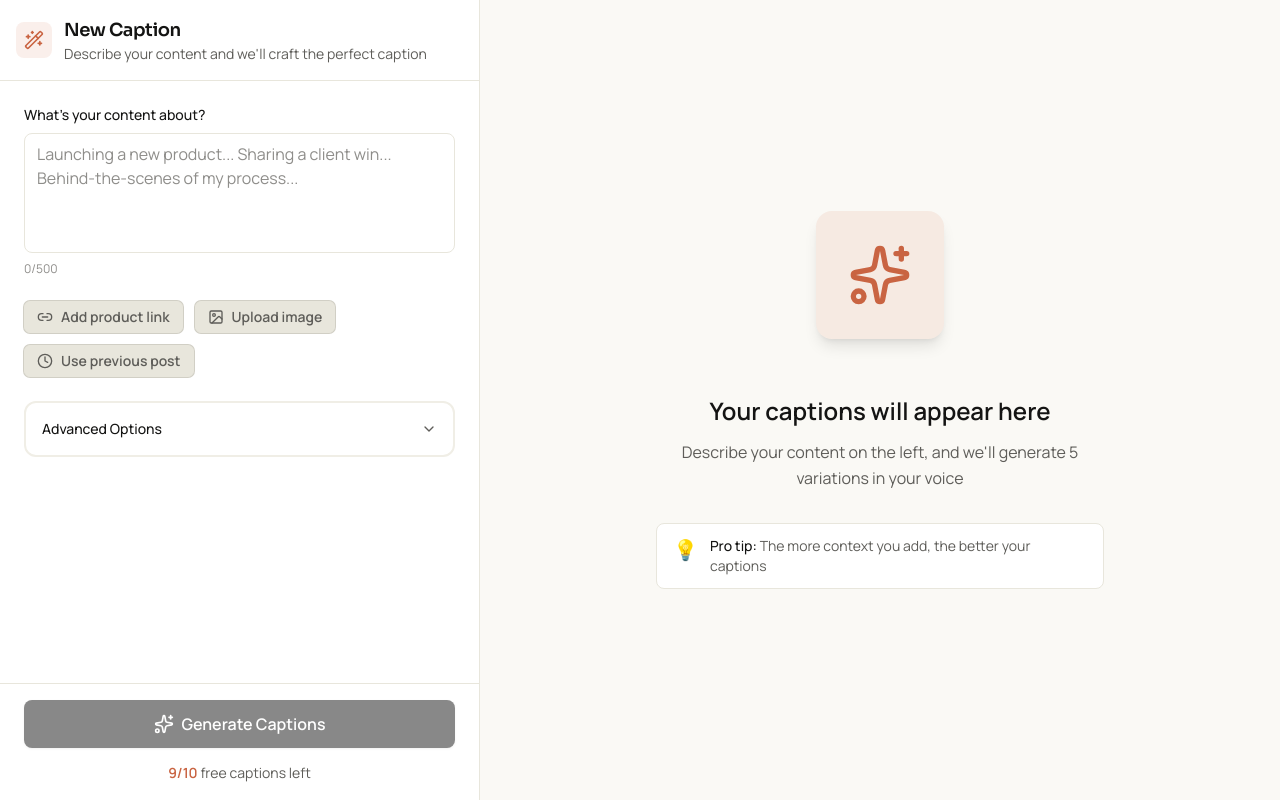
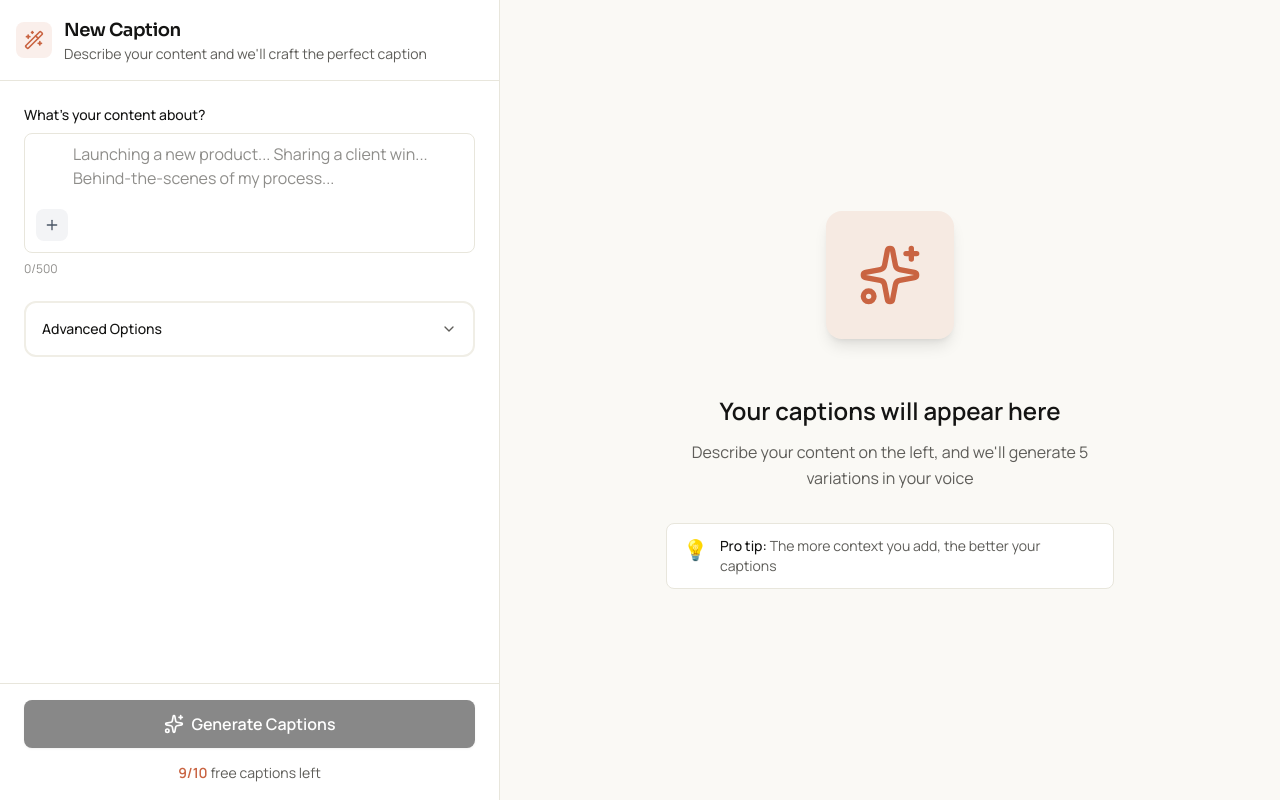
Before and after one commit to uxfris/kepsio, a Next.js app: page /caption-input in a window 1280 px wide. Built offline with nearby package versions, Linux system fonts and the light colour scheme.

Commit message:
Enhance quick chips button

```diff
--- a/app/caption-input/page.tsx
+++ b/app/caption-input/page.tsx
@@ -1,6 +1,6 @@
 "use client";
 
-import React, { useState } from "react";
+import React, { useState, useRef, useEffect } from "react";
 import {
   Sparkles,
   Image,
@@ -12,6 +12,8 @@ import {
   Zap,
   Copy,
   Check,
+  Plus,
+  X,
 } from "lucide-react";
 import { Button } from "../../components/ui/Button";
 import { Textarea } from "../../components/ui/Textarea";
@@ -35,6 +37,53 @@ export default function CaptionInputPage() {
   const [isGenerating, setIsGenerating] = useState(false);
   const [generatedCaptions, setGeneratedCaptions] = useState<string[]>([]);
   const [copiedIndex, setCopiedIndex] = useState<number | null>(null);
+
+  // Context menu state
+  const [showContextMenu, setShowContextMenu] = useState(false);
+  const [selectedContextItems, setSelectedContextItems] = useState<string[]>(
+    []
+  );
+  const contextMenuRef = useRef<HTMLDivElement>(null);
+  const plusButtonRef = useRef<HTMLButtonElement>(null);
+
+  // Context menu options
+  const contextOptions = [
+    { id: "product-link", label: "Add product link", icon: Link2 },
+    { id: "upload-image", label: "Upload image", icon: Image },
+    { id: "previous-post", label: "Use previous post", icon: Clock },
+  ];
+
+  // Close context menu when clicking outside
+  useEffect(() => {
+    const handleClickOutside = (event: MouseEvent) => {
+      if (
+        contextMenuRef.current &&
+        !contextMenuRef.current.contains(event.target as Node) &&
+        plusButtonRef.current &&
+        !plusButtonRef.current.contains(event.target as Node)
+      ) {
+        setShowContextMenu(false);
+      }
+    };
+
+    document.addEventListener("mousedown", handleClickOutside);
+    return () => {
+      document.removeEventListener("mousedown", handleClickOutside);
+    };
+  }, []);
+
+  const handleContextItemToggle = (itemId: string) => {
+    setSelectedContextItems((prev) =>
+      prev.includes(itemId)
+        ? prev.filter((id) => id !== itemId)
+        : [...prev, itemId]
+    );
+    setShowContextMenu(false);
+  };
+
+  const handleRemoveContextItem = (itemId: string) => {
+    setSelectedContextItems((prev) => prev.filter((id) => id !== itemId));
+  };
 
   const handleGenerate = async () => {
     if (contentInput.trim() === "") {
@@ -97,7 +146,7 @@ export default function CaptionInputPage() {
   return (
     <div className="min-h-screen flex flex-col lg:flex-row">
       {/* Left Panel - Input Section */}
-      <div className="w-full lg:w-[480px] bg-surface border-r border-border flex flex-col">
+      <div className="w-full lg:w-[500px] bg-surface border-r border-border flex flex-col">
         {/* Header */}
         <Card
           variant="outlined"
@@ -123,10 +172,15 @@ export default function CaptionInputPage() {
 
         {/* Scrollable Content */}
         <div className="flex-1 overflow-y-auto px-6 py-6 space-y-6">
-          {/* Primary Input */}
+          {/* Primary Input with Context */}
           <div>
+            <label className="block text-sm font-medium text-primary mb-2">
+              What's your content about?
+            </label>
+
+            {/* Input Container */}
+            <div className="relative">
               <Textarea
-              label="What's your content about?"
                 value={contentInput}
                 onChange={handleInputChange}
                 placeholder="Launching a new product... Sharing a client win... Behind-the-scenes of my process..."
@@ -136,9 +190,111 @@ export default function CaptionInputPage() {
                     : undefined
                 }
                 resize="none"
-              className="min-h-[120px] text-base"
+                className="min-h-[120px] text-base pl-12"
                 maxLength={500}
               />
+
+              {/* Plus Button */}
+              <button
+                ref={plusButtonRef}
+                onClick={() => setShowContextMenu(!showContextMenu)}
+                className={`absolute bottom-3 left-3 p-2 rounded-lg transition-all duration-200 group ${
+                  showContextMenu
+                    ? "bg-blue-100 text-blue-600"
+                    : "bg-gray-100 hover:bg-gray-200 text-gray-600"
+                }`}
+                title="Add context"
+              >
+                <Plus
+                  className={`w-4 h-4 transition-transform duration-200 ${
+                    showContextMenu ? "rotate-45" : "rotate-0"
+                  }`}
+                />
+              </button>
+            </div>
+
+            {/* Floating Context Menu */}
+            {showContextMenu && (
+              <div
+                ref={contextMenuRef}
+                className="absolute z-9999 mb-3 w-72 bg-white border border-gray-200 rounded-xl shadow-xl py-3"
+                style={{
+                  top: 0,
+                  left: "32px",
+                }}
+              >
+                {contextOptions.map((option) => {
+                  const IconComponent = option.icon;
+                  const isSelected = selectedContextItems.includes(option.id);
+
+                  return (
+                    <button
+                      key={option.id}
+                      onClick={() => handleContextItemToggle(option.id)}
+                      className={`w-full flex items-center gap-3 px-4 py-3 text-sm transition-colors first:rounded-t-xl last:rounded-b-xl ${
+                        isSelected
+                          ? "bg-blue-50 text-blue-700"
+                          : "text-gray-700 hover:bg-gray-50"
+                      }`}
+                    >
+                      <div
+                        className={`p-2 rounded-lg ${
+                          isSelected ? "bg-blue-100" : "bg-gray-100"
+                        }`}
+                      >
+                        <IconComponent
+                          className={`w-4 h-4 ${
+                            isSelected ? "text-blue-600" : "text-gray-600"
+                          }`}
+                        />
+                      </div>
+                      <span className="flex-1 text-left font-medium">
+                        {option.label}
+                      </span>
+                      {isSelected && (
+                        <div className="p-1 bg-blue-100 rounded-full">
+                          <Check className="w-3 h-3 text-blue-600" />
+                        </div>
+                      )}
+                    </button>
+                  );
+                })}
+              </div>
+            )}
+
+            {/* Selected Context Items */}
+            {selectedContextItems.length > 0 && (
+              <div className="flex flex-wrap gap-2 mt-4">
+                {selectedContextItems.map((itemId) => {
+                  const option = contextOptions.find(
+                    (opt) => opt.id === itemId
+                  );
+                  if (!option) return null;
+                  const IconComponent = option.icon;
+
+                  return (
+                    <div
+                      key={itemId}
+                      className="inline-flex items-center gap-2 px-3 py-2 bg-blue-50 border border-blue-200 rounded-lg text-sm"
+                    >
+                      <div className="p-1 bg-blue-100 rounded">
+                        <IconComponent className="w-3 h-3 text-blue-600" />
+                      </div>
+                      <span className="text-blue-700 font-medium">
+                        {option.label}
+                      </span>
+                      <button
+                        onClick={() => handleRemoveContextItem(itemId)}
+                        className="p-1 hover:bg-blue-100 rounded transition-colors"
+                      >
+                        <X className="w-3 h-3 text-blue-500" />
+                      </button>
+                    </div>
+                  );
+                })}
+              </div>
+            )}
+
             <div className="flex items-center justify-between mt-2">
               <span className="text-xs text-hint">
                 {contentInput.length}/500
@@ -149,34 +305,6 @@ export default function CaptionInputPage() {
                 </span>
               )}
             </div>
-          </div>
-
-          {/* Quick Context Chips */}
-          <div className="flex flex-wrap gap-3">
-            <Button
-              variant="outline"
-              size="sm"
-              leftIcon={<Link2 className="w-4 h-4" />}
-              className="text-sm bg-border text-text-body shadow-border-text"
-            >
-              Add product link
-            </Button>
-            <Button
-              variant="outline"
-              size="sm"
-              leftIcon={<Image className="w-4 h-4" />}
-              className="text-sm bg-border text-text-body shadow-border-text"
-            >
-              Upload image
-            </Button>
-            <Button
-              variant="outline"
-              size="sm"
-              leftIcon={<Clock className="w-4 h-4" />}
-              className="text-sm bg-border text-text-body shadow-border-text"
-            >
-              Use previous post
-            </Button>
           </div>
 
           {/* Advanced Options Accordion */}
--- a/components/ui/Button.tsx
+++ b/components/ui/Button.tsx
@@ -42,7 +42,7 @@ const Button = React.forwardRef<HTMLButtonElement, ButtonProps>(
     };
 
     const sizes = {
-      sm: "h-8 px-3 text-sm rounded-md",
+      sm: "h-8 px-3 text-sm rounded-lg",
       md: "h-10 px-4 text-sm rounded-lg",
       lg: "h-12 px-6 text-base rounded-lg",
       icon: "h-10 w-10 rounded-lg",
```
Lines whose indentation alone changed are shown as unchanged.
